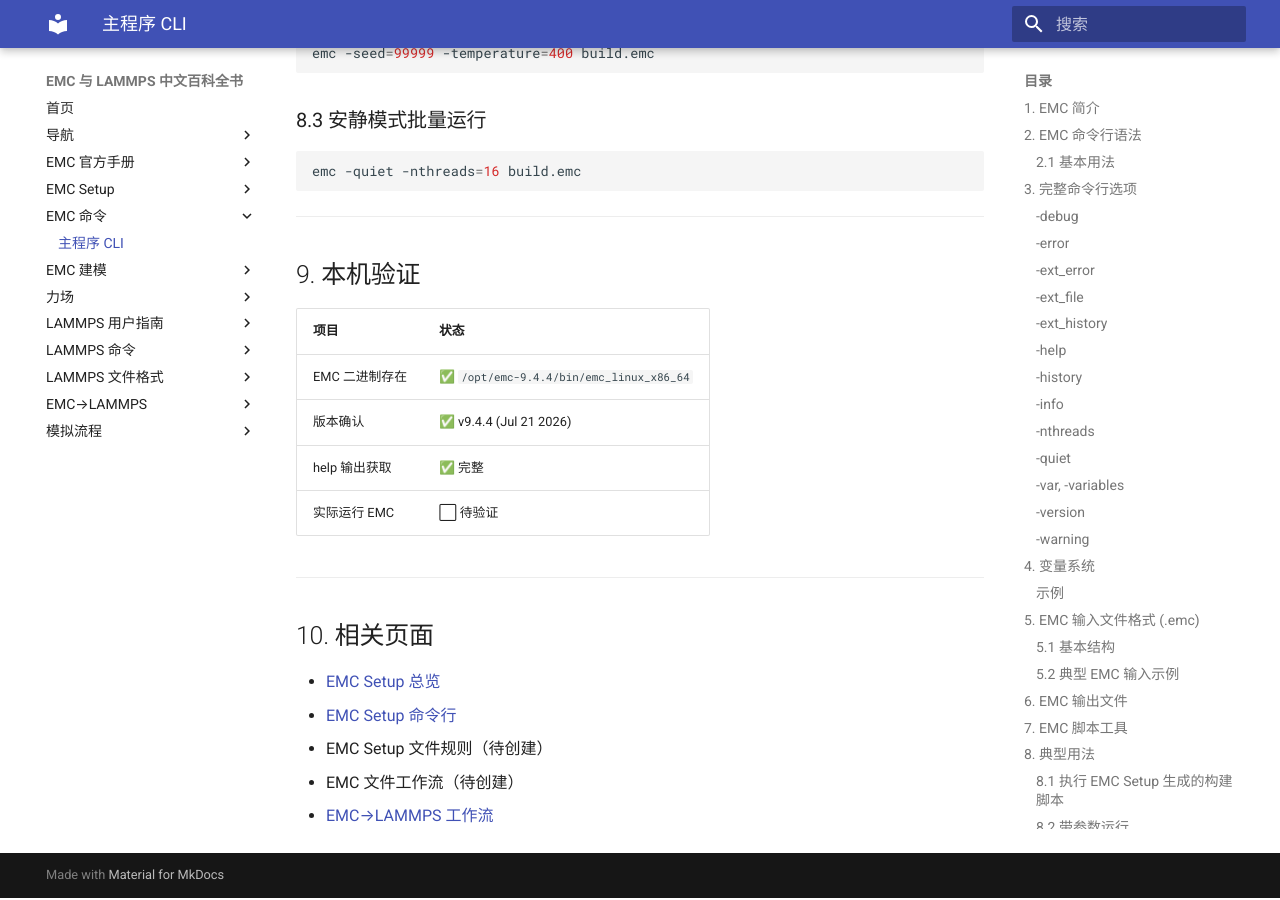
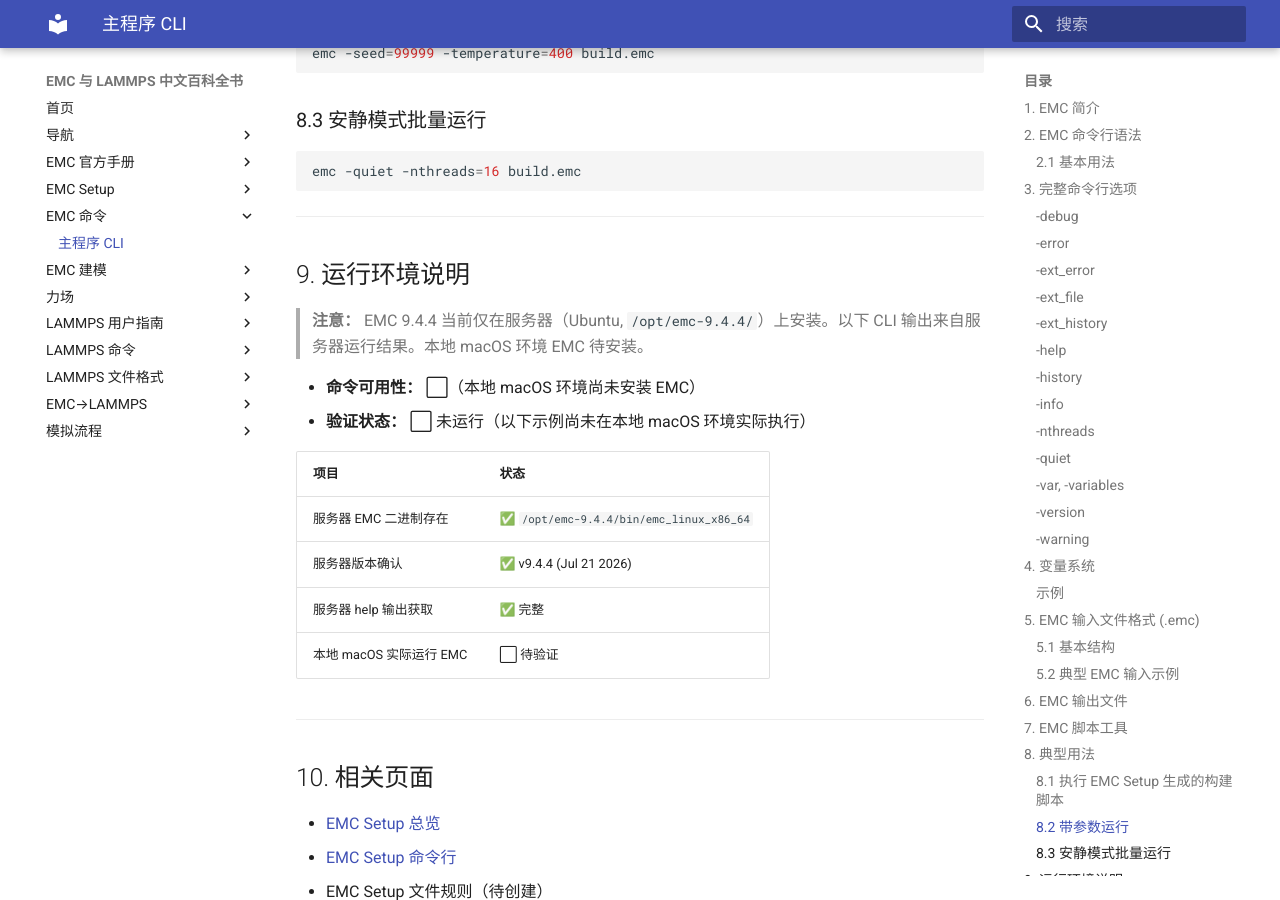
Before and after one commit to xtutc/EMC_LAMMPS_Chinese_Encyclopedia, an MkDocs documentation site: the page built from docs/03_emc_command_reference/emc_cli.md, in a window 1280 px wide and 900 px high, scrolled down 5928 px. Built offline with MkDocs 1.6.1 and Material for MkDocs 9.7.7, drawn with Linux system fonts in a browser that asks for light colours.

Commit message:
fix: clarify local verification markers

```diff
--- a/docs/03_emc_command_reference/emc_cli.md
+++ b/docs/03_emc_command_reference/emc_cli.md
@@ -243,14 +243,19 @@ emc -quiet -nthreads=16 build.emc
 
 ---
 
-## 9. 本机验证
+## 9. 运行环境说明
+
+> **注意：** EMC 9.4.4 当前仅在服务器（Ubuntu, `/opt/emc-9.4.4/`）上安装。以下 CLI 输出来自服务器运行结果。本地 macOS 环境 EMC 待安装。
+
+- **命令可用性：** ⬜（本地 macOS 环境尚未安装 EMC）
+- **验证状态：** ⬜ 未运行（以下示例尚未在本地 macOS 环境实际执行）
 
 | 项目 | 状态 |
 |------|------|
-| EMC 二进制存在 | ✅ `/opt/emc-9.4.4/bin/emc_linux_x86_64` |
-| 版本确认 | ✅ v9.4.4 (Jul 21 2026) |
-| help 输出获取 | ✅ 完整 |
-| 实际运行 EMC | ⬜ 待验证 |
+| 服务器 EMC 二进制存在 | ✅ `/opt/emc-9.4.4/bin/emc_linux_x86_64` |
+| 服务器版本确认 | ✅ v9.4.4 (Jul 21 2026) |
+| 服务器 help 输出获取 | ✅ 完整 |
+| 本地 macOS 实际运行 EMC | ⬜ 待验证 |
 
 ---
 
```
Also changed, not shown: CHANGELOG.md (+1 -0 lines), TASKS.md (+12 -2 lines), docs/07_lammps_command_reference/computes/thermo.md (+2 -3 lines), docs/07_lammps_command_reference/dumps/dump.md (+3 -2 lines), docs/07_lammps_command_reference/fixes/fix_shake.md (+6 -2 lines), docs/07_lammps_command_reference/initialization/velocity.md (+4 -2 lines).
